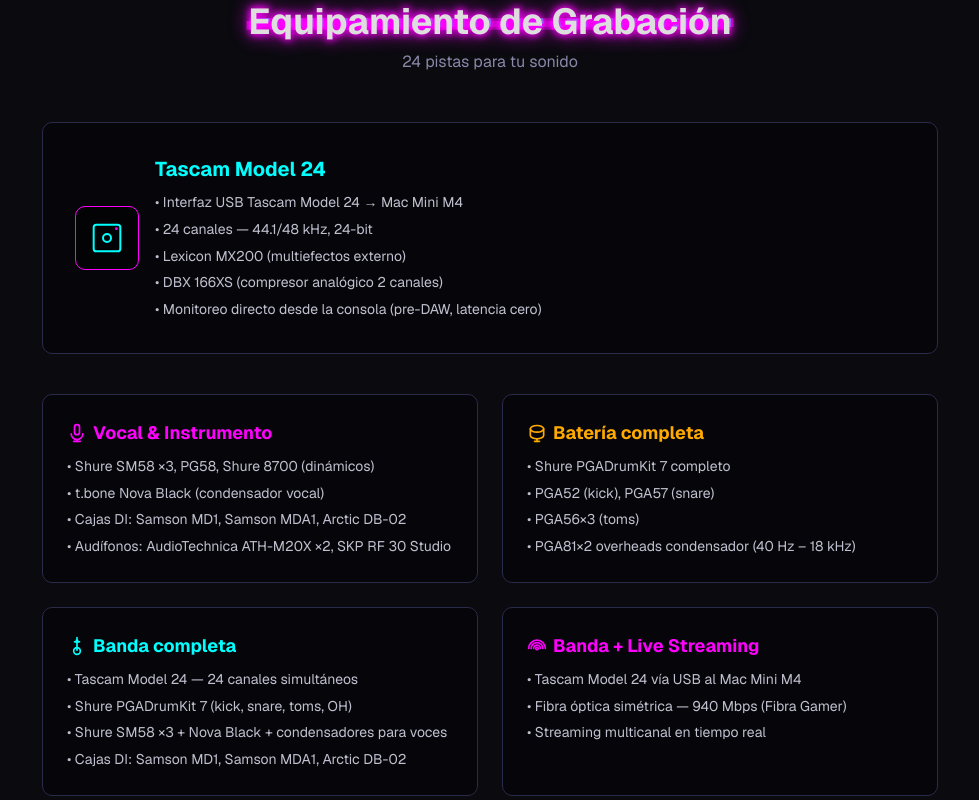
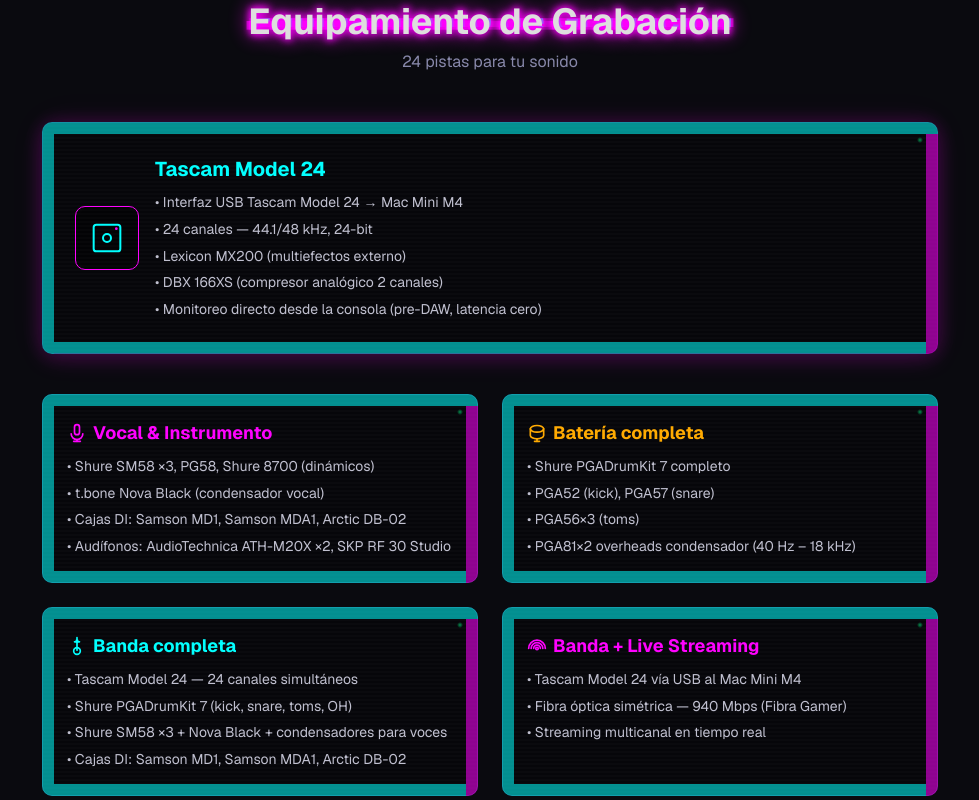
Before and after one commit to superdandi/vizcoso, a Next.js app: page /vizcoso/ in a window 1280 px wide. Shown: the part 1580-2380 px from the top of the page, without its empty margins (150-1129 px from the left). Built offline with nearby package versions, Linux system fonts and the light colour scheme.

Commit message:
Add cyberpunk card decorations: corner brackets, scanline, pulsing border, bottom glow, status dot

```diff
--- a/src/app/globals.css
+++ b/src/app/globals.css
@@ -330,16 +330,59 @@
   0%, 100% {
     box-shadow:
       0 0 5px rgba(255, 0, 255, 0.08),
-      inset 0 0 5px rgba(255, 0, 255, 0.02);
+      inset 0 0 5px rgba(255, 0, 255, 0.02),
+      0 4px 15px rgba(255, 0, 255, 0.05);
     border-color: rgba(42, 42, 74, 0.6);
   }
   50% {
     box-shadow:
       0 0 20px rgba(255, 0, 255, 0.15),
       0 0 40px rgba(255, 0, 255, 0.05),
-      inset 0 0 10px rgba(255, 0, 255, 0.03);
+      inset 0 0 10px rgba(255, 0, 255, 0.03),
+      0 6px 25px rgba(255, 0, 255, 0.12);
     border-color: rgba(255, 0, 255, 0.2);
   }
+}
+
+.card-glass {
+  position: relative;
+}
+.card-glass::before {
+  content: "";
+  position: absolute;
+  inset: 0;
+  border-radius: inherit;
+  background: repeating-linear-gradient(
+    0deg,
+    transparent,
+    transparent 2px,
+    rgba(255, 255, 255, 0.015) 2px,
+    rgba(255, 255, 255, 0.015) 4px
+  );
+  pointer-events: none;
+  z-index: 1;
+}
+.card-glass::after {
+  content: "";
+  position: absolute;
+  inset: -1px;
+  border-radius: inherit;
+  pointer-events: none;
+  z-index: 2;
+  opacity: 0.55;
+  background:
+    linear-gradient(to right, #00ffff 0px, #00ffff 12px, transparent 12px) 0 0 no-repeat,
+    linear-gradient(to bottom, #00ffff 0px, #00ffff 12px, transparent 12px) 0 0 no-repeat,
+    linear-gradient(to left, #ff00ff 0px, #ff00ff 12px, transparent 12px) 100% 0 no-repeat,
+    linear-gradient(to bottom, #ff00ff 0px, #ff00ff 12px, transparent 12px) 100% 0 no-repeat,
+    linear-gradient(to right, #00ffff 0px, #00ffff 12px, transparent 12px) 0 100% no-repeat,
+    linear-gradient(to top, #00ffff 0px, #00ffff 12px, transparent 12px) 0 100% no-repeat,
+    linear-gradient(to left, #ff00ff 0px, #ff00ff 12px, transparent 12px) 100% 100% no-repeat,
+    linear-gradient(to top, #ff00ff 0px, #ff00ff 12px, transparent 12px) 100% 100% no-repeat,
+    radial-gradient(3px at calc(100% - 18px) 18px, #00ff88, transparent);
+}
+.card-glass-pulse {
+  animation: card-pulse 4s infinite ease-in-out;
 }
 
 @keyframes flicker-2 {
--- a/src/components/Clases.tsx
+++ b/src/components/Clases.tsx
@@ -15,7 +15,7 @@ export default function Clases() {
            Lecciones personalizadas para todos los niveles
         </p>
 
-        <div className="overflow-hidden rounded-lg border border-[#2a2a4a]">
+        <div className="card-glass card-glass-pulse overflow-hidden rounded-lg border border-[#2a2a4a]">
           {clasesMusica.map((c, i) => (
             <div
               key={i}
--- a/src/components/Contacto.tsx
+++ b/src/components/Contacto.tsx
@@ -29,7 +29,7 @@ export default function Contacto() {
           Escríbeme por WhatsApp
         </a>
 
-        <div className="mx-auto max-w-md rounded-lg border border-[#2a2a4a] bg-black/30 backdrop-blur-sm p-8">
+        <div className="card-glass card-glass-pulse mx-auto max-w-md rounded-lg border border-[#2a2a4a] bg-black/30 backdrop-blur-sm p-8">
           <h3 className="mb-4 text-lg font-bold text-[#00ffff]">
             O contáctame directamente
           </h3>
--- a/src/components/Equipamiento.tsx
+++ b/src/components/Equipamiento.tsx
@@ -14,7 +14,7 @@ export default function Equipamiento() {
           24 pistas para tu sonido
         </p>
 
-        <div className="mb-10 rounded-lg border border-[#2a2a4a] bg-black/30 backdrop-blur-sm p-8">
+        <div className="card-glass card-glass-pulse mb-10 rounded-lg border border-[#2a2a4a] bg-black/30 backdrop-blur-sm p-8">
           <div className="flex flex-col items-center gap-4 sm:flex-row">
             <div className="flex h-16 w-16 shrink-0 items-center justify-center rounded-lg border border-[#ff00ff] bg-black/30 backdrop-blur-sm">
               <svg width="32" height="32" viewBox="0 0 24 24" fill="none" stroke="#00ffff" strokeWidth="1.5" strokeLinecap="round" strokeLinejoin="round">
@@ -39,7 +39,7 @@ export default function Equipamiento() {
         </div>
 
         <div className="grid gap-6 sm:grid-cols-2">
-          <div className="card-fade-up rounded-lg border border-[#2a2a4a] bg-black/30 backdrop-blur-sm p-6">
+          <div className="card-glass card-glass-pulse card-fade-up rounded-lg border border-[#2a2a4a] bg-black/30 backdrop-blur-sm p-6">
             <h4 className="mb-2 flex items-center gap-1.5 text-lg font-bold text-[#ff00ff]">
               <svg className="h-5 w-5" viewBox="0 0 24 24" fill="none" stroke="currentColor" strokeWidth="2" strokeLinecap="round" strokeLinejoin="round">
                 <rect x="9" y="2" width="6" height="12" rx="3" />
@@ -57,7 +57,7 @@ export default function Equipamiento() {
             </ul>
           </div>
 
-          <div className="card-fade-up rounded-lg border border-[#2a2a4a] bg-black/30 backdrop-blur-sm p-6">
+          <div className="card-glass card-glass-pulse card-fade-up rounded-lg border border-[#2a2a4a] bg-black/30 backdrop-blur-sm p-6">
             <h4 className="mb-2 flex items-center gap-1.5 text-lg font-bold text-[#ffaa00]">
               <svg className="h-5 w-5" viewBox="0 0 24 24" fill="none" stroke="currentColor" strokeWidth="2" strokeLinecap="round" strokeLinejoin="round">
                 <ellipse cx="12" cy="7" rx="8" ry="4" />
@@ -75,7 +75,7 @@ export default function Equipamiento() {
             </ul>
           </div>
 
-          <div className="card-fade-up rounded-lg border border-[#2a2a4a] bg-black/30 backdrop-blur-sm p-6">
+          <div className="card-glass card-glass-pulse card-fade-up rounded-lg border border-[#2a2a4a] bg-black/30 backdrop-blur-sm p-6">
             <h4 className="mb-2 flex items-center gap-1.5 text-lg font-bold text-[#00ffff]">
               <svg className="h-5 w-5" viewBox="0 0 24 24" fill="none" stroke="currentColor" strokeWidth="2" strokeLinecap="round" strokeLinejoin="round">
                 <path d="M12 2v15" />
@@ -93,7 +93,7 @@ export default function Equipamiento() {
             </ul>
           </div>
 
-          <div className="card-fade-up rounded-lg border border-[#2a2a4a] bg-black/30 backdrop-blur-sm p-6">
+          <div className="card-glass card-glass-pulse card-fade-up rounded-lg border border-[#2a2a4a] bg-black/30 backdrop-blur-sm p-6">
             <h4 className="mb-2 flex items-center gap-1.5 text-lg font-bold text-[#ff00ff]">
               <svg className="h-5 w-5" viewBox="0 0 24 24" fill="none" stroke="currentColor" strokeWidth="2" strokeLinecap="round" strokeLinejoin="round">
                 <path d="M2 15a10 10 0 0 1 20 0" />
--- a/src/components/Reviews.tsx
+++ b/src/components/Reviews.tsx
@@ -17,7 +17,7 @@ export default function Reviews() {
 
         <div className="grid gap-6 md:grid-cols-2 lg:grid-cols-3">
           {reviews.map((r, i) => (
-            <div key={i} className="card-scale-in flex flex-col rounded-lg border border-[#2a2a4a] bg-black/30 backdrop-blur-sm p-6">
+            <div key={i} className="card-glass card-glass-pulse card-scale-in flex flex-col rounded-lg border border-[#2a2a4a] bg-black/30 backdrop-blur-sm p-6">
               <div className="mb-3 flex items-center gap-1">
                 {Array.from({ length: 5 }).map((_, j) => (
                   <span
--- a/src/components/Servicios.tsx
+++ b/src/components/Servicios.tsx
@@ -17,7 +17,7 @@ export default function Servicios() {
 
         <div className="grid gap-6 sm:grid-cols-2 lg:grid-cols-3">
           {serviciosGrabacion.map((s, i) => (
-            <div key={i} className="card-fade-up rounded-lg border border-[#2a2a4a] bg-black/30 backdrop-blur-sm p-6">
+            <div key={i} className="card-glass card-glass-pulse card-fade-up rounded-lg border border-[#2a2a4a] bg-black/30 backdrop-blur-sm p-6">
               <h3 className="mb-2 text-lg font-bold text-[#ff00ff]">
                 {s.title}
               </h3>
--- a/src/components/SobreMi.tsx
+++ b/src/components/SobreMi.tsx
@@ -14,7 +14,7 @@ export default function SobreMi() {
           Detrás de VIZCOSO
         </p>
 
-        <div className="rounded-lg border border-[#2a2a4a] bg-black/30 backdrop-blur-sm p-8 text-center">
+        <div className="card-glass card-glass-pulse rounded-lg border border-[#2a2a4a] bg-black/30 backdrop-blur-sm p-8 text-center">
           <img
             src="https://yt3.googleusercontent.com/hqEmfAGrHDxRmnDekC_6CmoBsSNcFdXvqzMA92Xw5qJr30BLswXNdYKPi3aDv6AsEO69PMvS=s900-c-k-c0x00ffffff-no-rj"
             alt="Vizcoso Entertainment"
--- a/src/components/VideoProduccion.tsx
+++ b/src/components/VideoProduccion.tsx
@@ -20,7 +20,7 @@ export default function VideoProduccion() {
 
         <div className="grid gap-6 sm:grid-cols-2">
           {videoServicios.map((v, i) => (
-            <div key={i} className="card-fade-up rounded-lg border border-[#2a2a4a] bg-black/30 backdrop-blur-sm p-6">
+            <div key={i} className="card-glass card-glass-pulse card-fade-up rounded-lg border border-[#2a2a4a] bg-black/30 backdrop-blur-sm p-6">
               <h3 className="mb-3 text-lg font-bold text-[#00ffff]">
                 {v.title}
               </h3>
```
